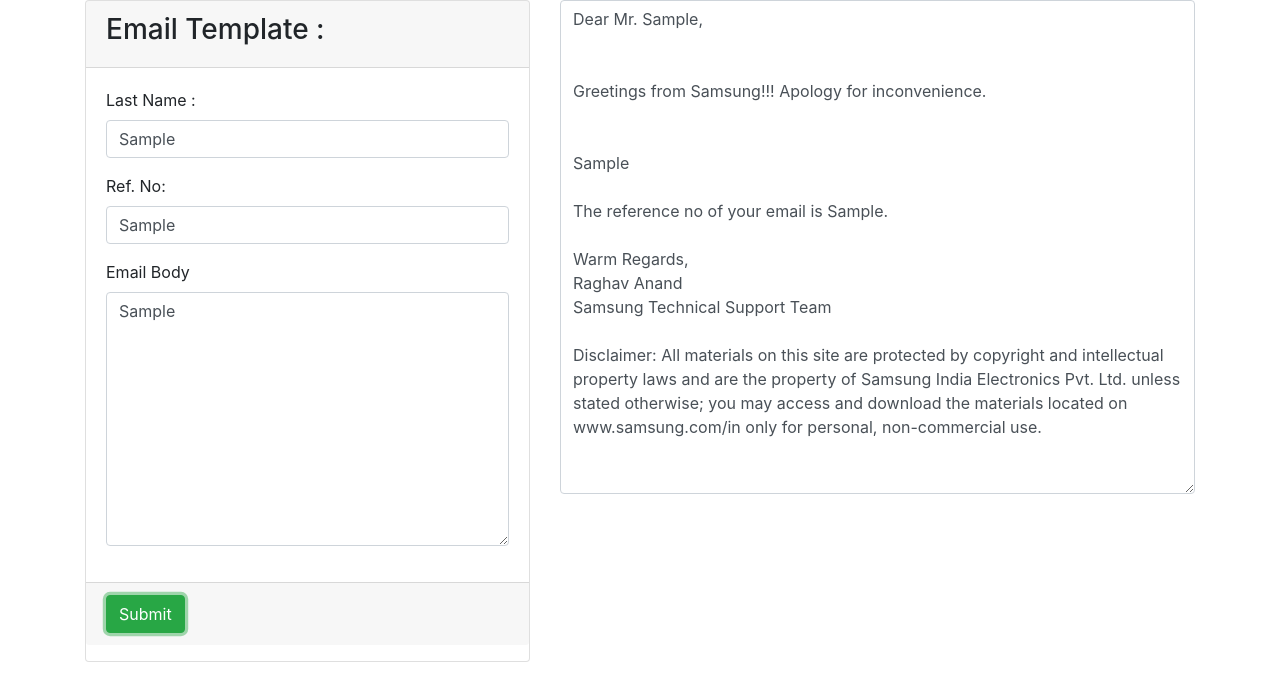
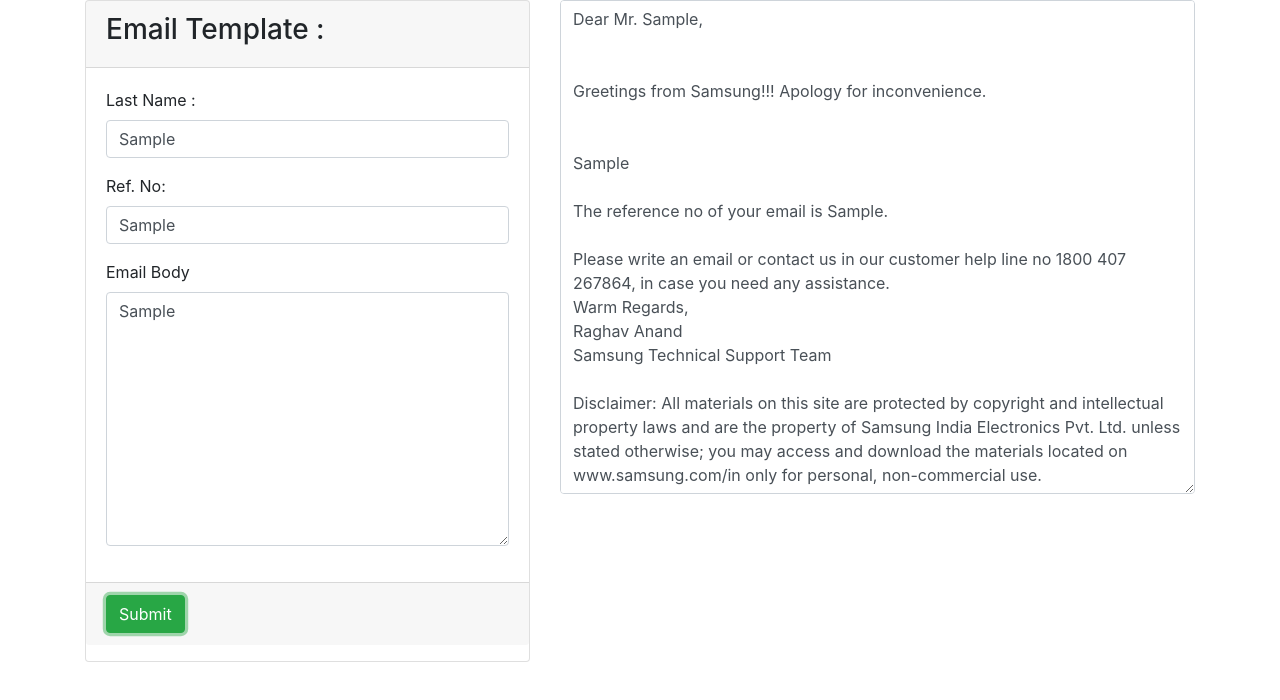
Before and after one commit to raghabananda/EmailTemplate, a plain HTML site: page index.html in a window 1280 px wide. Both pictures are taken after typing "Sample", "Sample", "Sample" into the empty fields and a click on the button "Submit". Drawn offline with nearby package versions, Linux system fonts and the light colour scheme.

Commit message:
2nd commit

```diff
--- a/index.html
+++ b/index.html
@@ -60,7 +60,7 @@ $(document).ready(()=>{
     else
       cust_name='Mr. '+lname;
 
-    let value=`Dear `+cust_name+`,\n\n\nGreetings from Samsung!!! Apology for inconvenience.\n\n\n`+$('#txtarea1').val()+`\n\nThe reference no of your email is `+$('#ref').val()+`.\n\nWarm Regards,\nRaghav Anand\nSamsung Technical Support Team\n\nDisclaimer: All materials on this site are protected by copyright and intellectual property laws and are the property of Samsung India Electronics Pvt. Ltd. unless stated otherwise; you may access and download the materials located on www.samsung.com/in only for personal, non-commercial use.
+    let value=`Dear `+cust_name+`,\n\n\nGreetings from Samsung!!! Apology for inconvenience.\n\n\n`+$('#txtarea1').val()+`\n\nThe reference no of your email is `+$('#ref').val()+`.\n\nPlease write an email or contact us in our customer help line no 1800 407 267864, in case you need any assistance.\nWarm Regards,\nRaghav Anand\nSamsung Technical Support Team\n\nDisclaimer: All materials on this site are protected by copyright and intellectual property laws and are the property of Samsung India Electronics Pvt. Ltd. unless stated otherwise; you may access and download the materials located on www.samsung.com/in only for personal, non-commercial use.
                `;
 
     $('#txtarea2').val(value);
```
